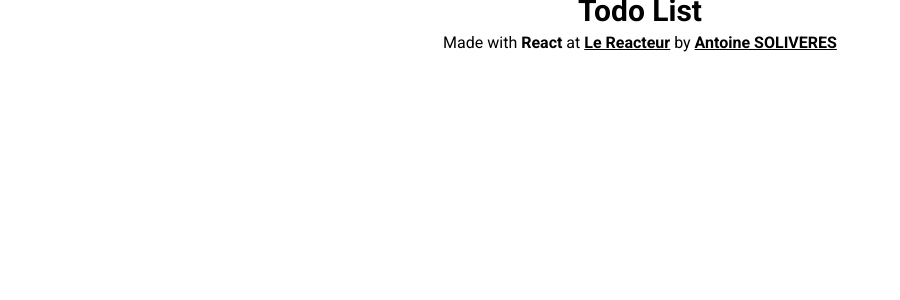
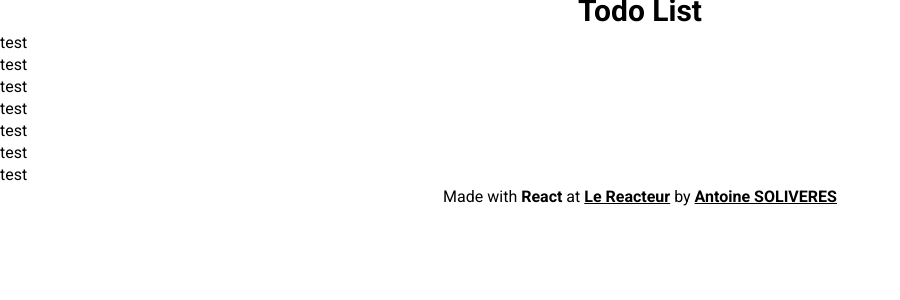
Before and after one commit to Ant0yne/react-exercises, a React (Vite) app: page / in a window 1280 px wide. Shown: the top 300 px of the page, without its empty margins (0-900 px from the left). Built offline with nearby package versions, Linux system fonts and the light colour scheme.

Commit message:
update-json-components-structure

```diff
--- a/src/App.jsx
+++ b/src/App.jsx
@@ -1,5 +1,8 @@
 import Header from "./components/Header";
+import ExercisesList from "./components/ExercisesList";
 import Footer from "./components/Footer";
+
+import dataExercises from "./json/data_exercises.json";
 
 import "./App.css";
 
@@ -7,6 +10,7 @@ function App() {
 	return (
 		<>
 			<Header />
+			<ExercisesList dataExercises={dataExercises} />
 			<Footer />
 		</>
 	);
--- /dev/null
+++ b/src/components/Exercise/index.jsx
@@ -0,0 +1,13 @@
+import "./exercise.css";
+
+const Exercise = ({ exercise }) => {
+	return (
+		<>
+			<nav className="exercise">
+				<p>test</p>
+			</nav>
+		</>
+	);
+};
+
+export default Exercise;
--- /dev/null
+++ b/src/components/ExercisesList/index.jsx
@@ -0,0 +1,17 @@
+import Exercise from "../Exercise";
+
+import "./exercisesList.css";
+
+const ExercisesList = ({ dataExercises }) => {
+	return (
+		<>
+			<main>
+				{dataExercises.map((exercise) => {
+					return <Exercise key={exercise.id} exercise={exercise} />;
+				})}
+			</main>
+		</>
+	);
+};
+
+export default ExercisesList;
--- a/src/json/data_exercises.json
+++ b/src/json/data_exercises.json
@@ -1,44 +1,58 @@
 [
 	{
+		"id": "+x41YYmvAEezOW9B/FCFFw==",
 		"title": "ToDo List",
 		"website": "https://react-todo-list-exercise.netlify.app/",
 		"repository": "https://github.com/Ant0yne/react-todo-list-exercise",
+		"img": "https://res.cloudinary.com/dxyptix0d/image/upload/v1711266714/reactExercises/clix0fukysozn1hjmdxv.png",
 		"description": "An exercise to manipulate Array in States, input and style manipulation."
 	},
 	{
+		"id": "9RYk6V46aUS038L3bnmviw==",
 		"title": "Currency converter",
 		"website": "https://react-currency-converter-exercise.netlify.app/",
 		"repository": "https://github.com/Ant0yne/react-currency-converter-exercise",
+		"img": "https://res.cloudinary.com/lereacteur-apollo/image/upload/v1564415607/10w-full-stack/React/Screenshot_2019-07-29_at_17.51.56_hlkcxw.png",
 		"description": "An exercise to manipulate Objects, inputs and States."
 	},
 	{
+		"id": "Zhw8UhaWVkaQrhRWjCpL3A==",
 		"title": "Simple Form",
 		"website": "https://react-simple-form-exercise.netlify.app/",
 		"repository": "https://github.com/Ant0yne/react-simple-form-exercise",
+		"img": "https://res.cloudinary.com/dxyptix0d/image/upload/v1711266714/reactExercises/l5puaoxklvwxmzsk9ond.png",
 		"description": "An exercise to manipulate form and States."
 	},
 	{
+		"id": "UCcieqkTh0Ge+Q5+e9q0Jw==",
 		"title": "Counter",
 		"website": "https://react-counter-v2-exercise.netlify.app/",
 		"repository": "https://github.com/Ant0yne/react-counter-v2",
+		"img": "https://res.cloudinary.com/dxyptix0d/image/upload/v1711266713/reactExercises/x55l1p20shovexo9tiiy.png",
 		"description": "An exercise to manipulate Objects in State"
 	},
 	{
+		"id": "vjp9IM8bokuUvR/7j85+zQ==",
 		"title": "Emoji Search",
 		"website": "https://react-emojisearch-exercise.netlify.app/",
 		"repository": "https://github.com/Ant0yne/react-emoji-search-exercise",
+		"img": "https://res.cloudinary.com/dxyptix0d/image/upload/v1711266714/reactExercises/b0vlhz3spgjawyripxdl.png",
 		"description": "An exercise to manipulate Object in State"
 	},
 	{
+		"id": "bPTmI79J9E+FpYHKYuc1yg==",
 		"title": "Tesla Config",
 		"website": "https://react-tes-config-exercise.netlify.app/",
 		"repository": "https://github.com/Ant0yne/react-tesla-config-exercise",
+		"img": "https://res.cloudinary.com/lereacteur-apollo/image/upload/v1573027506/10w-full-stack/React-2019/tesla-config_p17had.png",
 		"description": "An exercise to manipulate JSON and States."
 	},
 	{
+		"id": "9akdPWoWu0GIQd5GBAz32g==",
 		"title": "Ready To Go",
 		"website": "https://react-ready-to-go-exercise.netlify.app/",
 		"repository": "https://github.com/Ant0yne/react-ready-to-go-exercise",
+		"img": "https://res.cloudinary.com/dxyptix0d/image/upload/v1711266713/reactExercises/nueae2nje34phmoxvsnn.png",
 		"description": "An exercise to manipulate States."
 	}
 ]
```
Also changed, not shown: src/components/Exercise/exercise.css (added), src/components/ExercisesList/exercisesList.css (added).
